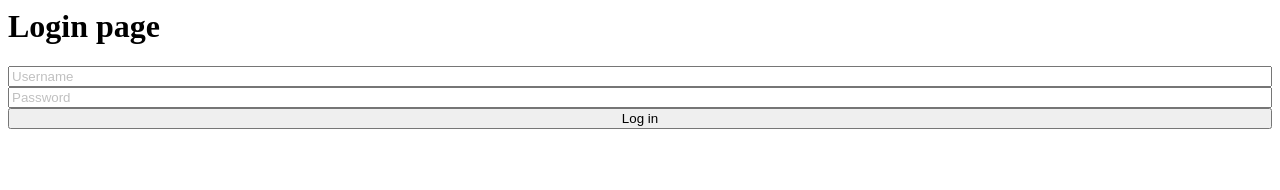
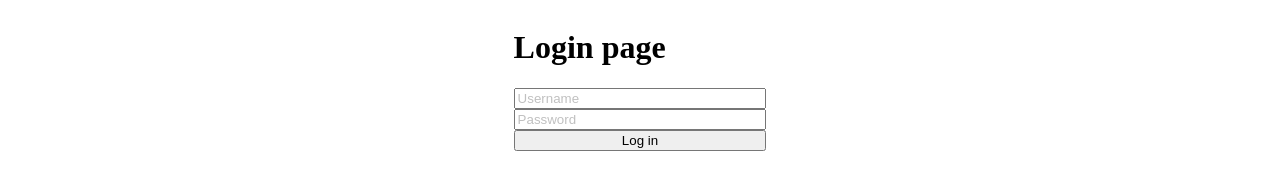
Before and after one commit to michaelKurowski/tasker, a plain HTML site: page src/client/index.html in a window 1280 px wide. Drawn offline with Linux system fonts and the light colour scheme.

Commit message:
Login page centered, better input fields  	modified:   src/client/index.html  	modified:   src/client/libs/webUtils.js  	modified:   src/client/theme.css

```diff
--- a/src/client/index.html
+++ b/src/client/index.html
@@ -4,9 +4,9 @@
 	<script src="libs/webUtils.js"></script>
 	<script src="libs/api.js"></script>
 </head>
-<body>
+<body class="flex column flexJustifyCenter centerContent">
 
-	<div class="guiPanel">
+	<div class="guiPanel" style="width: 20%;">
 		<h1>Login page</h1>
 		<form class="flex column" onsubmit="login(); return false;">
 			<input id="loginPanelUsername" type="text" class="inputField" value="Username"></input>
--- a/src/client/libs/webUtils.js
+++ b/src/client/libs/webUtils.js
@@ -14,12 +14,20 @@ window.onload = function () {
 function declareInputField(htmlElement) {
 	htmlElement.style.color = 'silver'
 	var hasBeenActivated = false
-	htmlElement.onclick = function () {
+	var originalValue = htmlElement.value
+	htmlElement.onfocus = function () {
 		if (!hasBeenActivated){
 			htmlElement.value = ''
 			htmlElement.style.color = 'black'
 		}
 		hasBeenActivated = true
+	}
+	htmlElement.onblur = function () {
+		if (!htmlElement.value) {
+			htmlElement.style.color = 'silver'
+			htmlElement.value = originalValue
+			hasBeenActivated = false
+		}
 	}
 }
 
--- a/src/client/theme.css
+++ b/src/client/theme.css
@@ -8,3 +8,11 @@
 .column {
 	flex-direction: column;
 }
+
+.flexJustifyCenter {
+	justify-content: center;
+}
+
+.centerContent {
+	align-items: center;
+}
```
